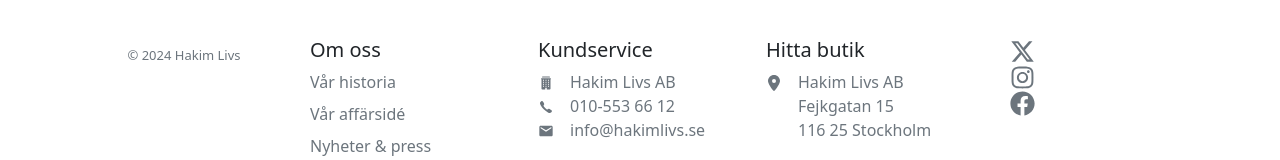
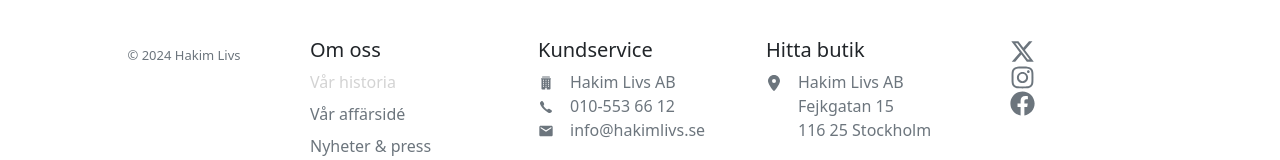
Before and after one commit to Snoira/hakims_webshop, a React (Vite) app in the folder frontend/: page / in a window 1280 px wide. In both pictures the pointer is over the link "Vår historia". Shown: the part 888-1048 px from the top of the page. Built offline with nearby package versions, Linux system fonts and the light colour scheme; no server answers.

Commit message:
footer css

```diff
--- a/frontend/src/Styles/footer.css
+++ b/frontend/src/Styles/footer.css
@@ -4,3 +4,12 @@
     bottom: 0;
     width: 100%;
   }
+
+.custom-hover:hover {
+  color: lightgrey !important;
+}
+
+
+a.custom-hover:hover {
+  color: lightgrey !important;
+}
```
